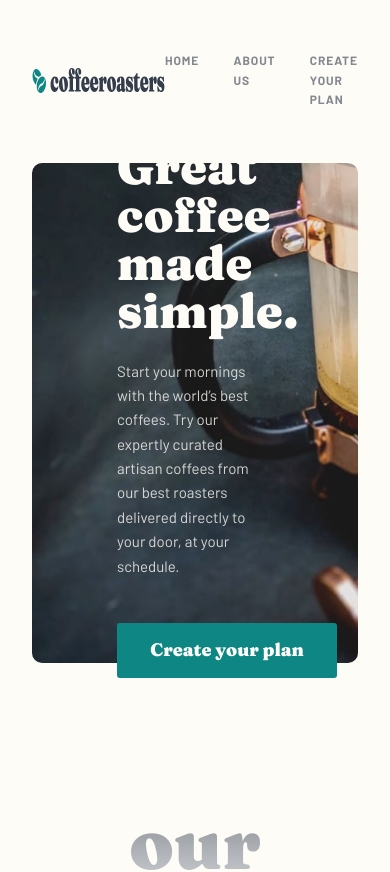
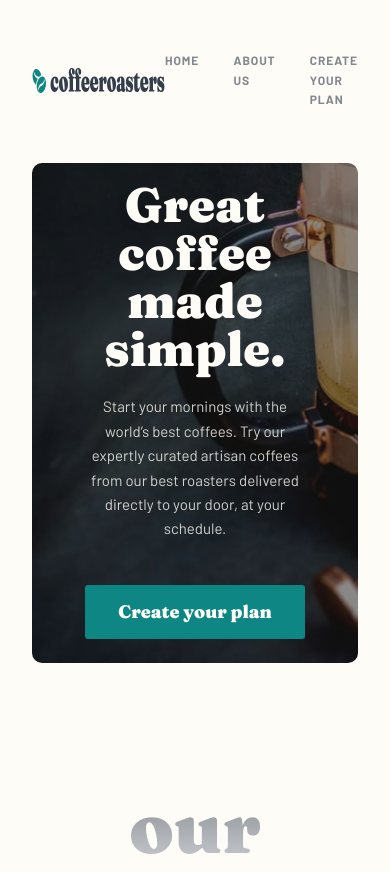
Before and after one commit to ohmymario/coffee-roasters, a Next.js app: page / in a window 390 px wide. Shown: the top 872 px of the page. Built offline with nearby package versions, Linux system fonts and the light colour scheme.

Commit message:
add some hero mobile styles

```diff
--- a/components/hero/HeroStyles.js
+++ b/components/hero/HeroStyles.js
@@ -24,18 +24,42 @@ const HeroStyles = styled(HeroBaseStyles)`
     }
   }
 
+  @media screen and (min-width: 501px) and (max-width: 768px) {
+    .hero-text {
+      width: 70%;
+    }
+  }
+
   @media (max-width: 768px) {
     height: 500px;
+    h1 {
+      font-size: 3rem;
+      margin-bottom: 0.5em;
+    }
+    p {
+      max-width: 100%;
+      margin-bottom: 2.7em;
+    }
+  }
 
+  @media (max-width: 500px) {
+    margin-bottom: 7.5rem;
+    .hero-image {
+      filter: brightness(60%);
+    }
     .hero-text {
-      width: 70%;
-      h1 {
-        font-size: 3rem;
-        margin-bottom: 0.5em;
+      display: flex;
+      flex-direction: column;
+      align-items: center;
+      justify-content: center;
+      padding: 0 24px;
+      width: 100%;
+      h1,
+      p {
+        text-align: center;
       }
       p {
-        max-width: 100%;
-        margin-bottom: 2.7em;
+        margin-bottom: 2.6em;
       }
     }
   }
```
